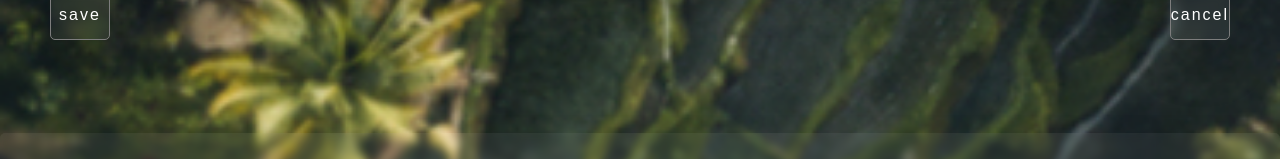
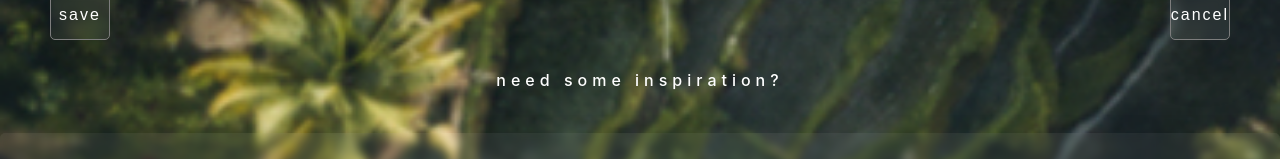
Before and after one commit to yvlange/capstone-travelist, a React (Create React App) app: page /add in a window 1280 px wide. Shown: the part 583-742 px from the top of the page. Built offline with nearby package versions, Linux system fonts and the light colour scheme.

Commit message:
Change css of the text appear

```diff
--- a/src/components/AddForm.js
+++ b/src/components/AddForm.js
@@ -4,7 +4,7 @@ import UploadPhoto from "./UploadPhoto";
 import { useState } from "react";
 import { addTripsToLocalStorage } from "../services/tripsStorage";
 import DatePicker from "react-multi-date-picker";
-import { useHistory } from "react-router-dom";
+import { useHistory, Link } from "react-router-dom";
 
 function AddForm() {
   const [destinationInput, setDestinationInput] = useState("");
@@ -115,6 +115,9 @@ function AddForm() {
           <button className="cancel">cancel</button>
         </div>
       </form>
+      <Link to="/destinationShuffle">
+        <p className="needInspo">need some inspiration?</p>
+      </Link>
     </div>
   );
 }
--- a/src/components/DestinationShuffle.js
+++ b/src/components/DestinationShuffle.js
@@ -22,7 +22,7 @@ function DestinationShuffle() {
 
   return (
     <div>
-      <h3>need some travel inspiration?</h3>
+      <h3>where should you travel next?</h3>
       <p className="inspoCountry">{country}</p>
     </div>
   );
--- a/src/styles/AddForm.css
+++ b/src/styles/AddForm.css
@@ -72,3 +72,9 @@
   border-radius: 5px;
   margin-top: 10px;
 }
+
+.needInspo {
+  cursor: pointer;
+  letter-spacing: 5px;
+  font-weight: 500;
+}
--- a/src/styles/DestinationShuffle.css
+++ b/src/styles/DestinationShuffle.css
@@ -1,4 +1,5 @@
 .inspoCountry {
+  font-family: "Work Sans", sans-serif;
   margin-top: 100px;
   text-align: center;
   top: 50%;
@@ -6,8 +7,11 @@
   font-size: 30px;
   letter-spacing: 12px;
   font-weight: 600;
-  -webkit-animation: text-focus-in 3s cubic-bezier(0.55, 0.085, 0.68, 0.53) both;
-  animation: text-focus-in 3s cubic-bezier(0.55, 0.085, 0.68, 0.53) both;
+  text-shadow: 0 0 5px #919181, 0 0 10px #919181, 0 0 15px #919181,
+    0 0 20px #bfba9d, 0 0 30px #bfba9d, 0 0 40px #bfba9d, 0 0 55px #bfba9d,
+    0 0 75px #bfba9d;
+  -webkit-animation: text-focus-in 2s cubic-bezier(0.55, 0.085, 0.68, 0.53) both;
+  animation: text-focus-in 2s cubic-bezier(0.55, 0.085, 0.68, 0.53) both;
 }
 
 @-webkit-keyframes text-focus-in {
```
Also changed, not shown: src/styles/Profile.css (deleted).
